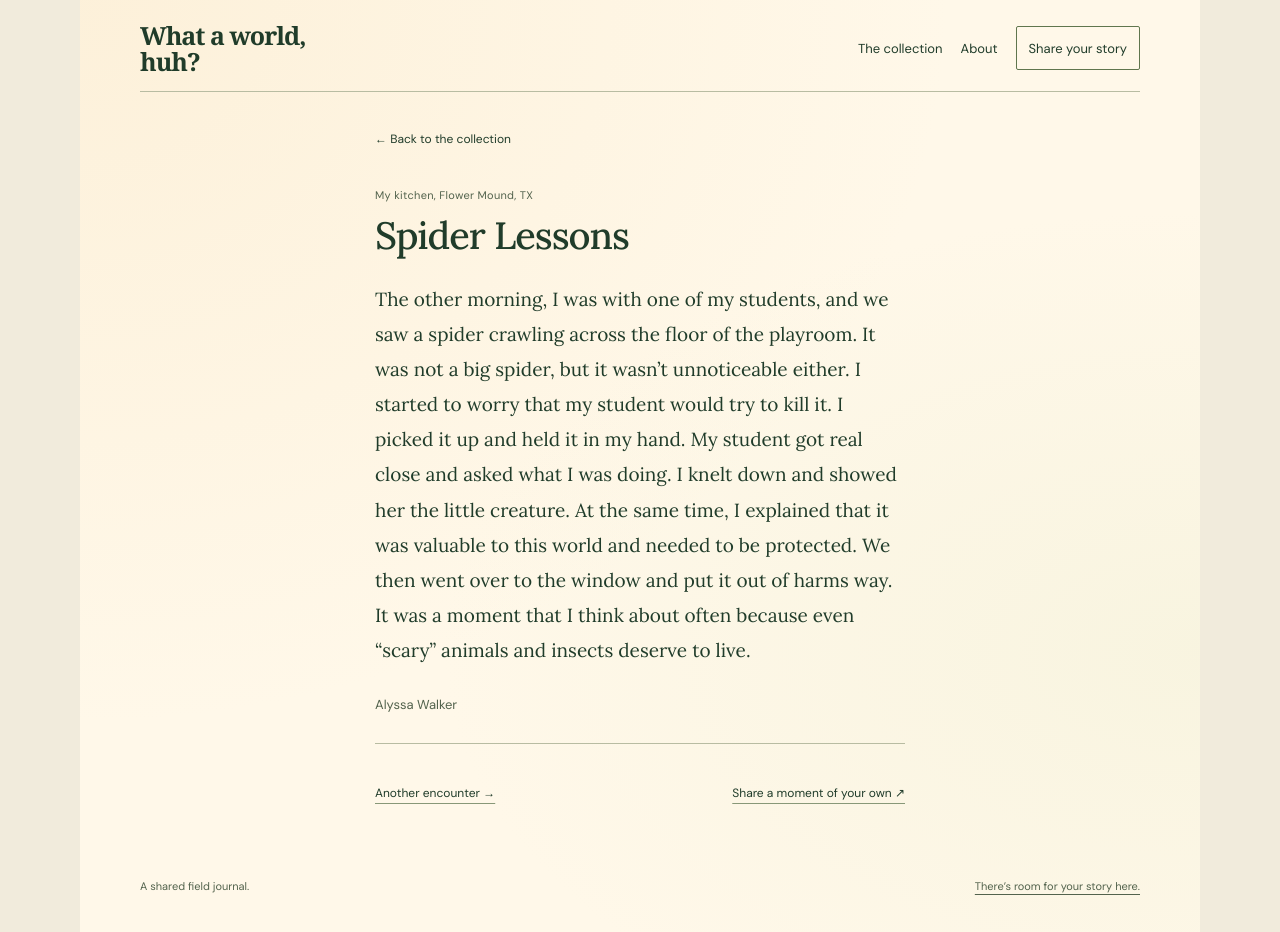
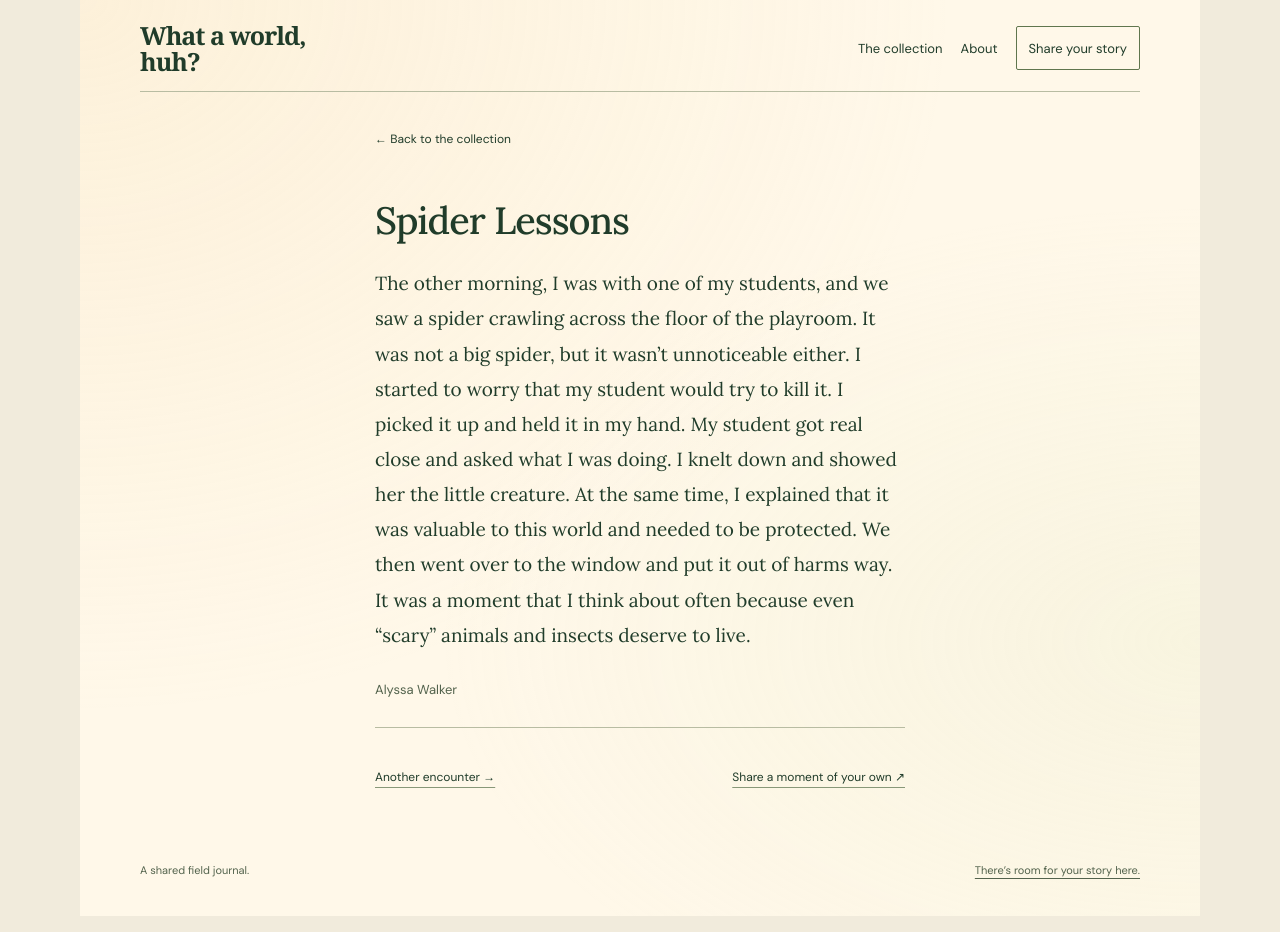
Before and after one commit to VelascoL/what-a-world, a Jekyll site: the page built from _stories/spiders-11-10-26.md, in a window 1280 px wide. Built offline with Jekyll 4.4.1, drawn with Linux system fonts in a browser that asks for light colours.

Commit message:
fix location

```diff
--- a/_stories/spiders-11-10-26.md
+++ b/_stories/spiders-11-10-26.md
@@ -1,7 +1,7 @@
 ---
 title: "Spider Lessons"
 contributor: "Alyssa Walker"
-place: "My kitchen, Flower Mound, TX"
+place: ""
 order: 5
 sample: false
 ---
```
